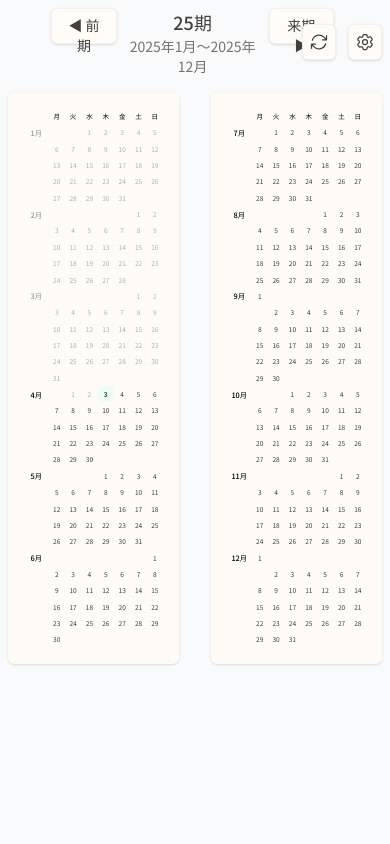
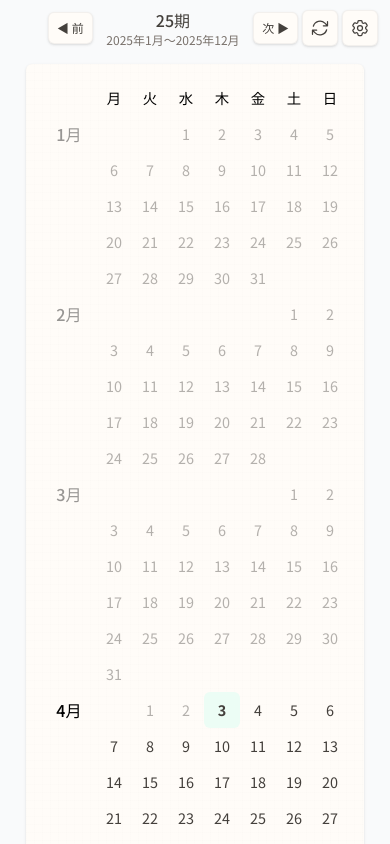
Before and after one commit to okonomi/period-calendar, a React (Vite) app: page / in a window 390 px wide. Shown: the top 844 px of the page. Built offline with nearby package versions, Linux system fonts and the light colour scheme; no server answers.

Commit message:
refactor: improve layout and styling for PeriodSelector and AppContent components

```diff
--- a/src/App.tsx
+++ b/src/App.tsx
@@ -57,16 +57,16 @@ const AppContent: React.FC = () => {
         <div className="mx-auto p-2">
           <div className="relative mx-auto max-w-5xl">
             <div className="flex justify-center">
-              <div className="flex w-full max-w-2xl items-center justify-between">
-                <div className="w-12" />
-                <div className="grow">
+              <div className="flex w-full max-w-2xl items-center justify-between px-1 sm:px-2">
+                <div className="w-8 sm:w-12" />
+                <div className="grow px-1 sm:px-2">
                   <PeriodSelector
                     period={selectedPeriod}
                     onPrevPeriod={handlePrevPeriod}
                     onNextPeriod={handleNextPeriod}
                   />
                 </div>
-                <div className="flex w-12 justify-end gap-3">
+                <div className="flex justify-end gap-1 sm:gap-3">
                   <ReloadButton onClick={handleReload} />
                   <SettingsDialog />
                 </div>
@@ -75,18 +75,18 @@ const AppContent: React.FC = () => {
 
             {settings.periodSplitMode === "split" ? (
               // 分割表示モード（前期・後期を別々に表示）
-              <div className="mt-4 flex place-content-center gap-8">
-                <div className="w-[338px]">
+              <div className="mt-4 flex flex-col place-content-center gap-4 sm:flex-row sm:gap-8">
+                <div className="w-full max-w-[338px] mx-auto">
                   <Calendar dates={firstHalfDates} displayMode={settings.monthLayoutMode} />
                 </div>
-                <div className="w-[338px]">
+                <div className="w-full max-w-[338px] mx-auto">
                   <Calendar dates={secondHalfDates} displayMode={settings.monthLayoutMode} />
                 </div>
               </div>
             ) : (
               // ひとまとめ表示モード（前期・後期を連続して表示）
               <div className="mt-4 flex place-content-center">
-                <div className="w-[338px]">
+                <div className="w-full max-w-[338px]">
                   <Calendar dates={allDates} displayMode={settings.monthLayoutMode} />
                 </div>
               </div>
--- a/src/components/PeriodSelector.tsx
+++ b/src/components/PeriodSelector.tsx
@@ -22,9 +22,9 @@ export const PeriodSelector: React.FC<Props> = ({ period, onPrevPeriod, onNextPe
     // ベーススタイル
     "sc-box sc-button",
     // テキスト・サイズ
-    "text-calendar-text text-sm",
+    "text-calendar-text text-xs sm:text-sm",
     // レイアウト
-    "h-9 rounded-md px-3 py-1.5",
+    "h-8 sm:h-9 rounded-md px-2 sm:px-3 py-1 sm:py-1.5",
     // インタラクション
     "cursor-pointer",
     "hover:scale-105 hover:shadow",
@@ -32,16 +32,18 @@ export const PeriodSelector: React.FC<Props> = ({ period, onPrevPeriod, onNextPe
   )
 
   return (
-    <div className="calendar-header">
+    <div className="flex w-full justify-between items-center space-x-1 sm:space-x-2">
       <button type="button" onClick={onPrevPeriod} className={buttonClasses}>
-        ◀ 前期
+        <span className="hidden sm:inline">◀ 前期</span>
+        <span className="inline sm:hidden">◀ 前</span>
       </button>
       <div className="text-center">
-        <div className="text-calendar-text text-lg font-medium">{period}期</div>
-        <div className="text-sm text-stone-500">{periodRange}</div>
+        <div className="text-calendar-text text-base sm:text-lg font-medium">{period}期</div>
+        <div className="text-xs sm:text-sm text-stone-500">{periodRange}</div>
       </div>
       <button type="button" onClick={onNextPeriod} className={buttonClasses}>
-        来期 ▶
+        <span className="hidden sm:inline">来期 ▶</span>
+        <span className="inline sm:hidden">次 ▶</span>
       </button>
     </div>
   )
--- a/src/index.css
+++ b/src/index.css
@@ -37,9 +37,6 @@
   }
 
   /* レイアウト要素 */
-  .calendar-header {
-    @apply flex w-full justify-center space-x-2;
-  }
   .calendar-week {
     @apply grid grid-cols-7;
   }
```
